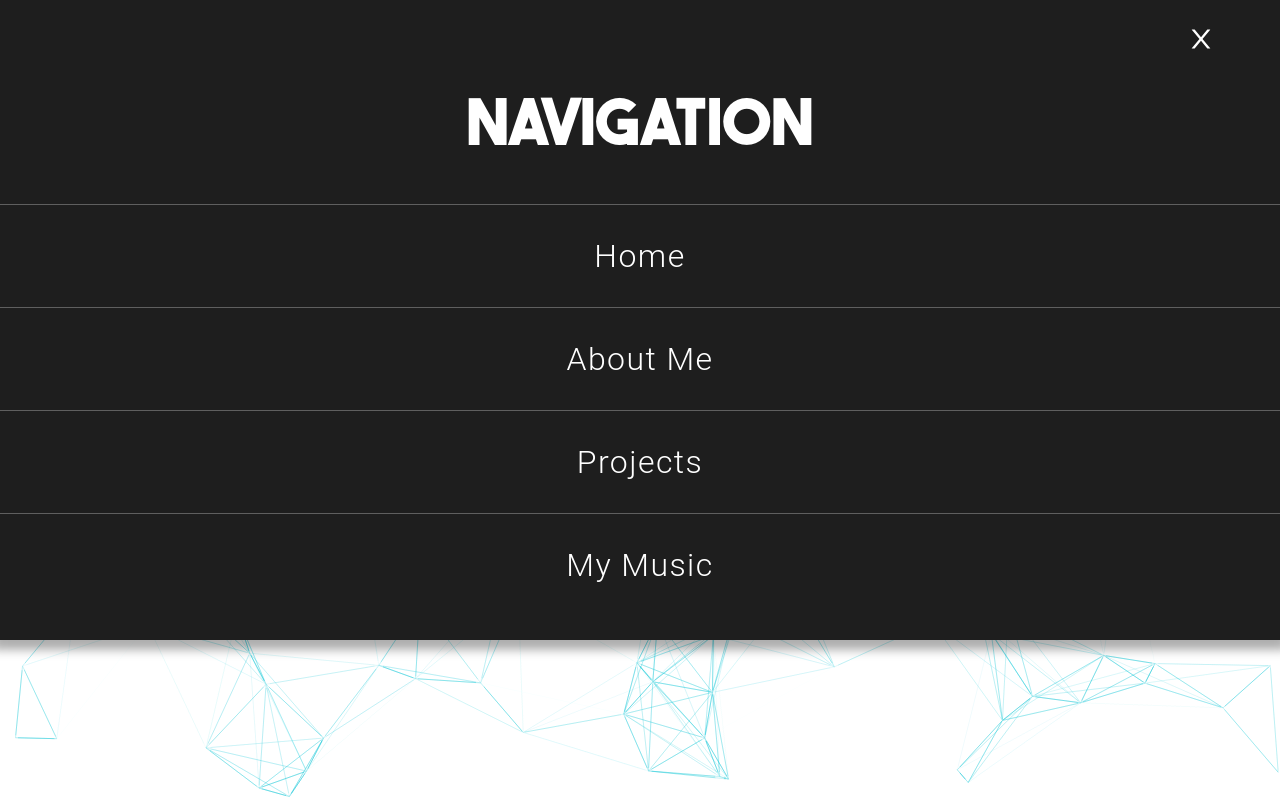
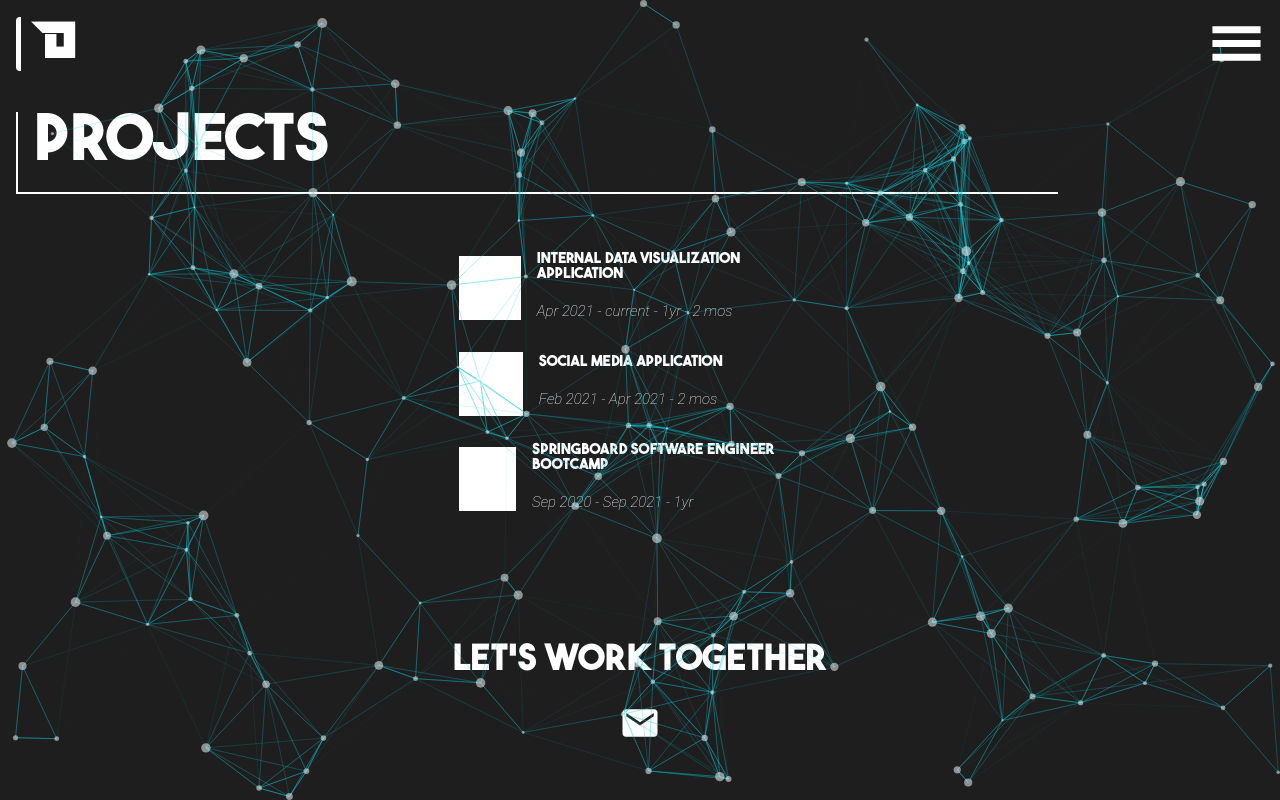
Before and after one commit to danilo-01/portfolio-3, a React (Create React App) app: page /projects in a window 1280 px wide. Built offline with nearby package versions, Linux system fonts and the light colour scheme.

Commit message:
added projects page

```diff
--- a/src/App.tsx
+++ b/src/App.tsx
@@ -4,6 +4,8 @@ import { Route, Routes } from "react-router-dom";
 import Home from "./pages/home";
 
 import Layout from "./layout";
+import About from "./pages/about";
+import Projects from "./pages/projects";
 
 const App = () => {
   return (
@@ -11,6 +13,8 @@ const App = () => {
       <Layout>
         <Routes>
           <Route path="/" element={<Home />} />
+          <Route path="/about" element={<About />} />
+          <Route path="/projects" element={<Projects />} />
         </Routes>
       </Layout>
     </div>
--- a/src/common_components/index.tsx
+++ b/src/common_components/index.tsx
@@ -1,4 +1,5 @@
 import styled from "styled-components";
+import { primaryColor } from "../styles";
 
 export { default as PageWrapper } from "./page-wrapper";
 export { default as Card } from "./card";
@@ -13,3 +14,12 @@ export const StyledH1 = styled.h1`
   line-height: 64px;
   color: #ffffff;
 `;
+
+export const ColumnPageWrapper = styled.div`
+  height: 100vh;
+  width: 100%;
+
+  background-color: ${primaryColor};
+  display: flex;
+  flex-direction: column;
+`;
--- a/src/navbar.tsx
+++ b/src/navbar.tsx
@@ -3,9 +3,11 @@ import { GiHamburgerMenu } from "react-icons/gi";
 import { AiOutlineClose } from "react-icons/ai";
 import styled from "styled-components";
 import { StyledH1 } from "./common_components";
+import { useRouteChange } from "./helpers/hooks";
 
 const Navbar = () => {
-  const [navbarOpen, setNavbarOpen] = useState<boolean>(true);
+  const [navbarOpen, setNavbarOpen] = useState<boolean>(false);
+
   const handletoggleNavbar = () => {
     setNavbarOpen((prevState) => !prevState);
   };
@@ -34,6 +36,30 @@ type navbardropdownType = {
 };
 
 const Navbardropdown = ({ active, handletoggleNavbar }: navbardropdownType) => {
+  const changeRoute = useRouteChange();
+
+  const siteLinks = [
+    {
+      page: "Home",
+      url: "/",
+    },
+    {
+      page: "About Me",
+      url: "/about",
+    },
+    {
+      page: "Projects",
+      url: "/projects",
+    },
+    {
+      page: "My Music",
+      url: "/music",
+    },
+    {
+      page: "Resume",
+      url: "",
+    },
+  ];
   return (
     <NavbarDropdownWrapper onClick={handletoggleNavbar} active={active}>
       <NavbarDropdownCloseWrapper>
@@ -41,14 +67,17 @@ const Navbardropdown = ({ active, handletoggleNavbar }: navbardropdownType) => {
       </NavbarDropdownCloseWrapper>
       <StyledH1>NAVIGATION</StyledH1>
       <NavbarDropdownMenu>
+        {siteLinks.map((link) => {
+          return (
+            <>
+              <MenuDivider />
+              <MenuText onClick={() => changeRoute(link.url)}>
+                {link.page}
+              </MenuText>
+            </>
+          );
+        })}
         <MenuDivider />
-        <MenuText>Home</MenuText>
-        <MenuDivider />
-        <MenuText>About Me</MenuText>
-        <MenuDivider />
-        <MenuText>Projects</MenuText>
-        <MenuDivider />
-        <MenuText>My Music</MenuText>
       </NavbarDropdownMenu>
     </NavbarDropdownWrapper>
   );
@@ -72,7 +101,7 @@ const NavbarDropdownWrapper = styled.div<navbardropdownType>`
   align-items: center;
   flex-direction: column;
   background-color: #1e1e1e;
-  height: 80%;
+
   width: 100%;
   top: 0;
   left: 0;
--- /dev/null
+++ b/src/pages/about.tsx
@@ -0,0 +1,64 @@
+import React from "react";
+import styled from "styled-components";
+import { ColumnPageWrapper, StyledH1 } from "../common_components";
+import { IoMdMail } from "react-icons/io";
+import { fadeInTransition } from "../styles";
+
+const About = () => {
+  return (
+    <AboutWrapper>
+      <AboutHeader>About</AboutHeader>
+      <AboutText>
+        Lorem, ipsum dolor sit amet consectetur adipisicing elit. Facere,
+        mollitia nesciunt numquam voluptas laudantium iure iusto
+      </AboutText>
+      <AboutText>
+        assumenda odit officia laborum nostrum aliquam similique soluta
+        molestiae veritatis deleniti nam modi ipsam!
+      </AboutText>
+
+      <AboutCTAHeader>LET'S WORK TOGETHER</AboutCTAHeader>
+
+      <IoMdMail color="white" size={40} />
+    </AboutWrapper>
+  );
+};
+
+export default About;
+
+const AboutWrapper = styled(ColumnPageWrapper)`
+  align-items: center;
+`;
+
+const AboutHeader = styled(StyledH1)`
+  border-left: 2px solid white;
+  border-bottom: 2px solid white;
+  padding: 0 0 1rem 1rem;
+  margin-top: 7rem;
+  width: 50%;
+  margin-right: auto;
+  margin-left: 1rem;
+
+  ${fadeInTransition}
+`;
+
+const AboutText = styled.p`
+  width: 90%;
+  font-family: "Roboto";
+  font-style: normal;
+  font-weight: 300;
+  font-size: 20px;
+  line-height: 23px;
+  letter-spacing: 0.045em;
+
+  color: #ffffff;
+`;
+
+const AboutCTAHeader = styled(StyledH1)`
+  margin-top: 7rem;
+
+  font-size: 36px;
+  width: 90%;
+  text-align: center;
+  line-height: 36px;
+`;
--- a/src/pages/home.tsx
+++ b/src/pages/home.tsx
@@ -2,8 +2,8 @@ import { AiFillGithub, AiFillLinkedin } from "react-icons/ai";
 import { BsSpotify } from "react-icons/bs";
 import { IoMdMail } from "react-icons/io";
 import styled from "styled-components";
-import { primaryColor } from "../styles";
-import { StyledH1 } from "../common_components";
+import { fadeInTransition } from "../styles";
+import { ColumnPageWrapper, StyledH1 } from "../common_components";
 import { navigateExternal } from "../helpers/functions";
 
 const Home = () => {
@@ -14,11 +14,11 @@ const Home = () => {
       url: "https://github.com/danilo-01",
     },
     {
-      icon: <BsSpotify color="white" size={iconSize} />,
+      icon: <BsSpotify color="#1db954" size={iconSize} />,
       url: "https://open.spotify.com/artist/7Er2vexJITtR4plcfRGcdt",
     },
     {
-      icon: <AiFillLinkedin color="white" size={iconSize} />,
+      icon: <AiFillLinkedin color="#0077B5" size={iconSize} />,
       url: "https://www.linkedin.com/in/danilo-costilla-19554b16a/",
     },
     {
@@ -56,29 +56,22 @@ const Home = () => {
 
 export default Home;
 
-const HomepageWrapper = styled.div`
-  background-color: ${primaryColor};
-  display: flex;
-  flex-direction: column;
-
-  height: 100vh;
-  width: 100%;
-`;
+const HomepageWrapper = styled(ColumnPageWrapper)``;
 
 const HomepageHeaders = styled.div`
   margin: 6rem auto 1rem auto;
+  ${fadeInTransition}
 `;
 
 const HomeHeader = styled(StyledH1)`
   width: 346px;
-  height: 115px;
+  margin-bottom: 0;
 `;
 
 const HomeSubHeader = styled.h2`
   /* Software Engineer */
 
   width: 346px;
-  height: 32px;
 
   font-family: "Roboto";
   font-style: italic;
--- /dev/null
+++ b/src/pages/projects.tsx
@@ -0,0 +1,120 @@
+import React from "react";
+import { ColumnPageWrapper, StyledH1 } from "../common_components";
+import styled from "styled-components";
+import { fadeInTransition } from "../styles";
+import { myProjects } from "../projects";
+import { IoMdMail } from "react-icons/io";
+
+const Projects = () => {
+  return (
+    <ProjectsWrapper>
+      <ProjectsHeader>Projects</ProjectsHeader>
+      <ProjectsSectionWrapper>
+        {myProjects.map((projectData) => {
+          return <Project projectData={projectData} />;
+        })}
+      </ProjectsSectionWrapper>
+      <ProjectsCTAHeader>LET'S WORK TOGETHER</ProjectsCTAHeader>
+
+      <IoMdMail color="white" size={40} />
+    </ProjectsWrapper>
+  );
+};
+
+export default Projects;
+
+const ProjectsWrapper = styled(ColumnPageWrapper)`
+  align-items: center;
+`;
+
+const ProjectsHeader = styled(StyledH1)`
+  border-left: 2px solid white;
+  border-bottom: 2px solid white;
+  padding: 0 0 1rem 1rem;
+  margin-top: 7rem;
+  width: 80%;
+  margin-right: auto;
+  margin-left: 1rem;
+
+  ${fadeInTransition}
+`;
+
+const ProjectsSectionWrapper = styled.div`
+  display: flex;
+  justify-content: center;
+  align-items: center;
+  flex-direction: column;
+`;
+/******************************************** */
+type ptojectProps = {
+  projectData: {
+    url: string;
+    name: string;
+    length: string;
+  };
+};
+const Project = ({ projectData }: ptojectProps) => {
+  return (
+    <ProjectWrapper>
+      <ProjectIcon url={projectData.url}></ProjectIcon>
+      <ProjectInformation>
+        <ProjectName>{projectData.name}</ProjectName>
+        <ProjectLength>{projectData.length}</ProjectLength>
+      </ProjectInformation>
+    </ProjectWrapper>
+  );
+};
+
+const ProjectWrapper = styled.div`
+  display: flex;
+  justify-content: flex-start;
+  align-items: center;
+  width: 90%;
+`;
+
+type projectIcontype = {
+  url: string;
+};
+const ProjectIcon = styled.div<projectIcontype>`
+  width: 4rem;
+  height: 4rem;
+  background-color: #ffffff;
+  margin-right: 1rem;
+`;
+
+const ProjectInformation = styled.div`
+  display: flex;
+
+  flex-direction: column;
+`;
+
+const ProjectName = styled.h3`
+  font-family: "The Bold Font";
+  font-style: normal;
+  font-weight: 700;
+  font-size: 15px;
+  line-height: 15px;
+
+  color: #ffffff;
+  margin-bottom: 0;
+`;
+
+const ProjectLength = styled.h4`
+  font-family: "Roboto";
+  font-style: italic;
+  font-weight: 100;
+  font-size: 15px;
+  line-height: 18px;
+  /* identical to box height */
+
+  color: #ffffff;
+`;
+
+const ProjectsCTAHeader = styled(StyledH1)`
+  margin-top: 7rem;
+
+  font-size: 36px;
+  width: 90%;
+  text-align: center;
+  line-height: 36px;
+`;
--- /dev/null
+++ b/src/projects.ts
@@ -0,0 +1,25 @@
+export type projectType = {
+  url: string;
+  name: string;
+  length: string;
+};
+export const myProjects: projectType[] = [
+  {
+    url: "",
+    name: `Internal Data Visualization Application`,
+    length: "Apr 2021 - current - 1yr - 2 mos",
+  },
+  {
+    url: "",
+    name: `Social Media
+    Application`,
+    length: "Feb 2021 - Apr 2021 - 2 mos",
+  },
+  {
+    url: "",
+    name: `SPRINGBOARD
+    sOFTWARE ENGINEER
+    BOOTCAMP`,
+    length: "Sep 2020 - Sep 2021 - 1yr",
+  },
+];
--- a/src/styles.ts
+++ b/src/styles.ts
@@ -1 +1,14 @@
 export const primaryColor = "#1E1E1E";
+
+export const fadeInTransition = ` @keyframes fadeIn {
+    from {
+      opacity: 0;
+    }
+    to {
+      opacity: 1;
+    }
+  }
+
+  & {
+    animation: fadeIn 0.5s ease-in-out;
+  }`;
```
Also changed, not shown: src/pages/music-showcase.tsx (added, +7 -0 lines).
